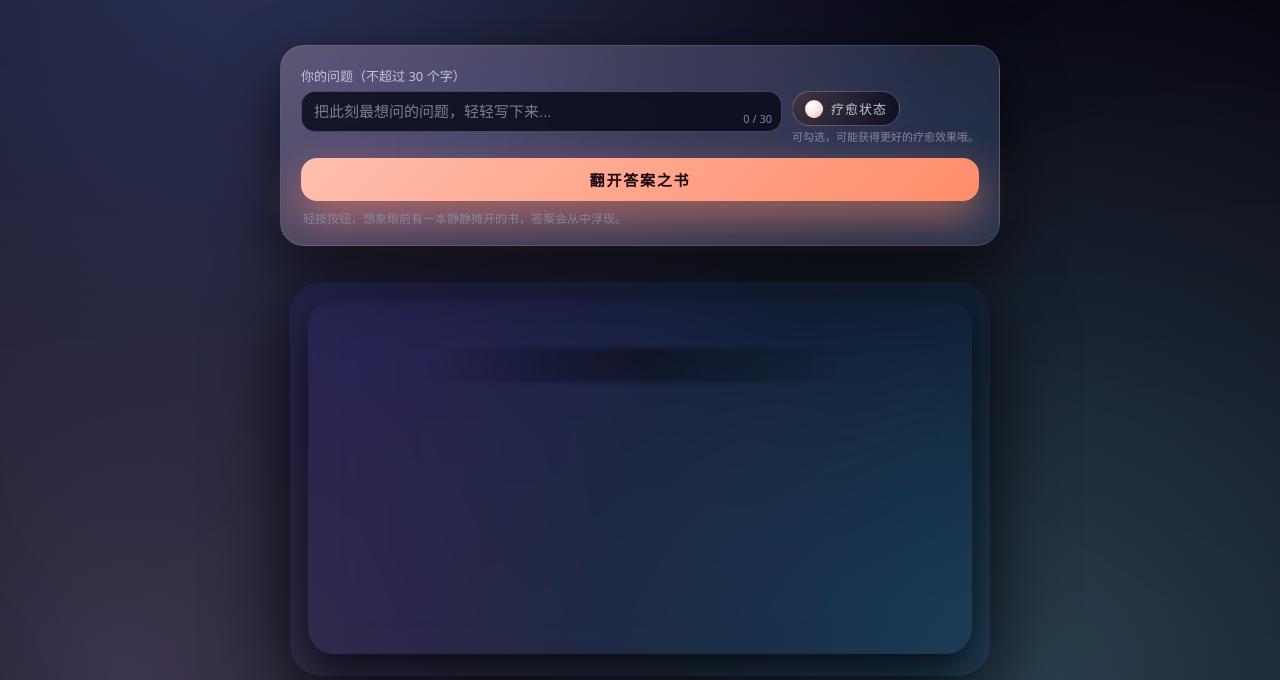
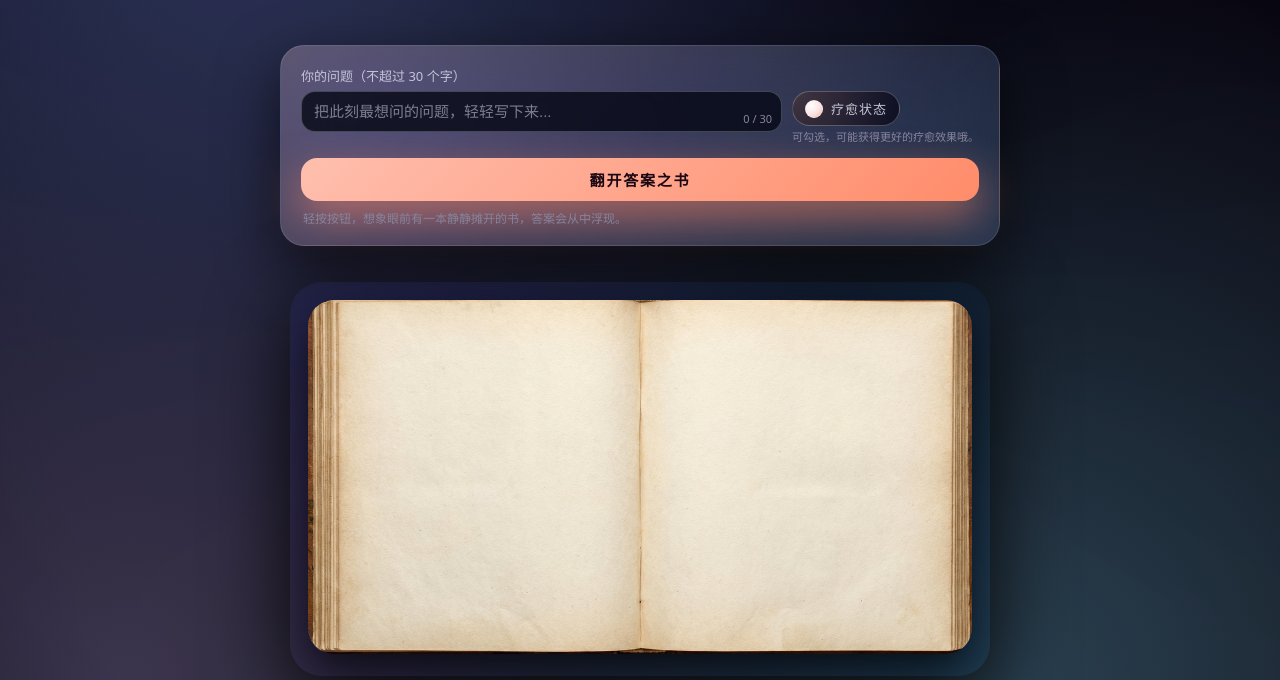
Before and after one commit to Beatriceeeeeeee/The-Book-of-Answers, a website: page index.html in a window 1280 px wide. Shown: the part 120-800 px from the top of the page. Drawn offline with Linux system fonts and the light colour scheme; a web font is replaced by a local one.

Commit message:
Update index.html

```diff
--- a/index.html
+++ b/index.html
@@ -62,8 +62,7 @@
           <div class="book-core">
             <img
               class="book-image"
-              src="main/book-open.jpeg"
-              alt=""
+              src="book-open.jpeg"
             />
             <div class="page-placeholder" id="page-placeholder"></div>
             <div class="page-content" id="answer-text"></div>
```
